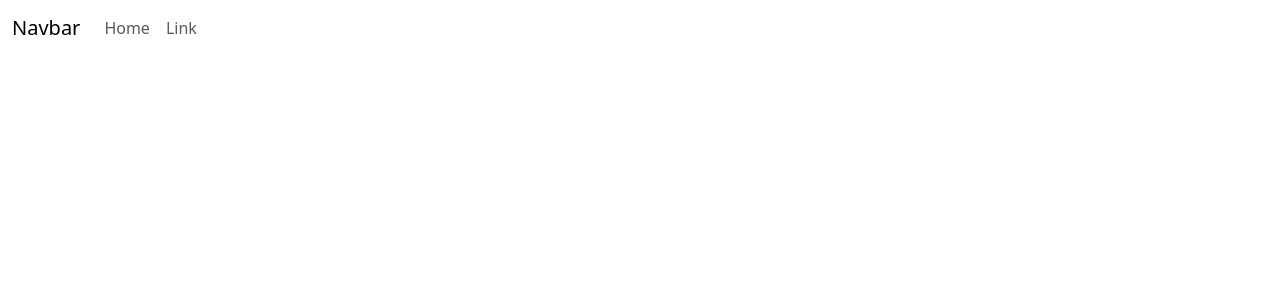
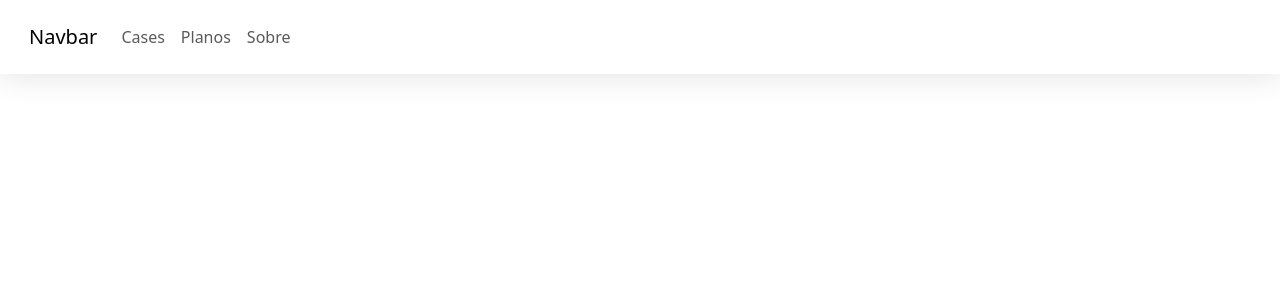
Before and after one commit to yagocdj/PersonalSound, an Angular app in the folder personal-sound/: page / in a window 1280 px wide. Shown: the top 300 px of the page. Built offline with nearby package versions, Linux system fonts and the light colour scheme.

Commit message:
develop the navbar (I think that I won't use bootstrap anymore)

```diff
--- a/personal-sound/src/app/navigation/navbar/navbar.component.html
+++ b/personal-sound/src/app/navigation/navbar/navbar.component.html
@@ -1,25 +1,26 @@
 <header>
-  <nav class="navbar navbar-expand-sm">
+  <nav class="navbar navbar-expand-sm p-3 bg-glass">
     <div class="container-fluid">
       <a href="#" class="navbar-brand">Navbar</a>
-      <button class="navbar-toggler"
-              type="button"
-              data-bs-toggle="collapse"
-              data-bs-target="#navbarSupportedContent"
-              aria-controls="navbarSupportedContent"
-              aria-expanded="false"
-              aria-label="Toggle navigation">
-        <span class="navbar-toggler-icon"></span>
+      <button class="navbar-toggler btn-no-border" type="button" data-bs-toggle="collapse"
+        data-bs-target="#navbarSupportedContent" aria-controls="navbarSupportedContent" aria-expanded="false"
+        aria-label="Toggle navigation">
+        <span class="material-symbols-outlined" id="menu-icon-span">
+          menu
+        </span>
       </button>
 
       <!-- Navigation items -->
       <div class="collapse navbar-collapse" id="navbarSupportedContent">
         <ul class="navbar-nav me-auto mb-2 mb-lg-0">
           <li class="nav=item">
-            <a href="#" class="nav-link" aria-current="page">Home</a>
+            <a href="#" class="nav-link" aria-current="page">Cases</a>
           </li>
           <li class="nav-item">
-            <a class="nav-link" href="#">Link</a>
+            <a class="nav-link" href="#">Planos</a>
+          </li>
+          <li class="nav-item">
+            <a class="nav-link" href="#">Sobre</a>
           </li>
         </ul>
       </div>
--- a/personal-sound/src/app/navigation/navbar/navbar.component.scss
+++ b/personal-sound/src/app/navigation/navbar/navbar.component.scss
@@ -0,0 +1,3 @@
+#menu-icon-span {
+    font-size: 32px;
+}
--- a/personal-sound/src/index.html
+++ b/personal-sound/src/index.html
@@ -13,11 +13,8 @@
   <!-- Importing Bootstrap v5.3.3 (JS) -->
   <script type="text/javascript" src="assets/js/bootstrap.bundle.min.js"></script>
 
-  <!-- Google Material Icons' icons -->
-  <link rel="stylesheet"
-    href="https://fonts.googleapis.com/css2?family=Material+Symbols+Outlined:opsz,wght,FILL,GRAD@20..48,100..700,0..1,-50..200" />
-  <link rel="stylesheet"
-    href="https://fonts.googleapis.com/css2?family=Material+Symbols+Outlined:opsz,wght,FILL,GRAD@20..48,100..700,0..1,-50..200" />
+  <!-- Material Icons' "menu" icon -->
+  <link rel="stylesheet" href="https://fonts.googleapis.com/css2?family=Material+Symbols+Outlined:opsz,wght,FILL,GRAD@40,400,0,0" />
 
 </head>
 
--- a/personal-sound/src/styles.scss
+++ b/personal-sound/src/styles.scss
@@ -1 +1,16 @@
 /* You can add global styles to this file, and also import other style files */
+
+.btn-no-border {
+    padding: 0;
+    border: none;
+    background: none;
+}
+
+.bg-glass {
+    /* From https://css.glass */
+    background: rgba(255, 255, 255, 0.21);
+    box-shadow: 0 4px 30px rgba(0, 0, 0, 0.1);
+    backdrop-filter: blur(6.8px);
+    -webkit-backdrop-filter: blur(6.8px);
+    border: 1px solid rgba(255, 255, 255, 0.3);
+}
```
Also changed, not shown: personal-sound/src/assets/icons/flutter_dash_placeholder_img.svg (added).
